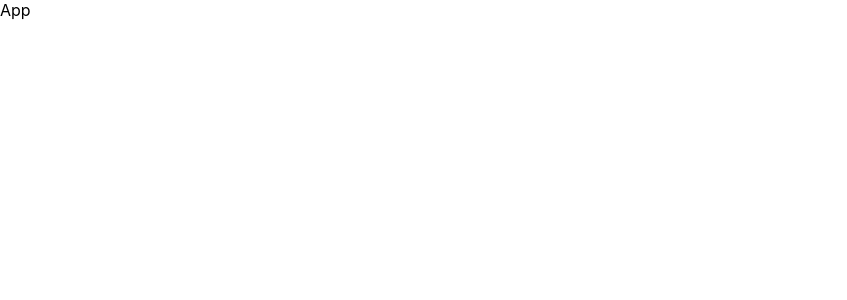
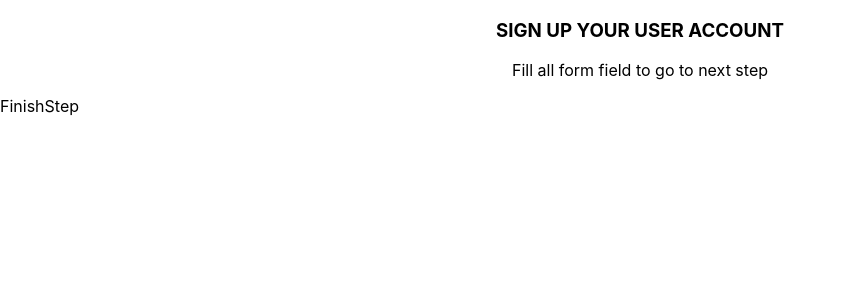
Before and after one commit to unusali1/multistep-user-signup, a React (Create React App) app: page /finishStep in a window 1280 px wide. Shown: the top 300 px of the page, without its empty margins (0-847 px from the left). Built offline with nearby package versions, Linux system fonts and the light colour scheme.

Commit message:
Page Create & Routing

```diff
--- a/src/App.js
+++ b/src/App.js
@@ -1,8 +1,32 @@
 import React from 'react'
+import "./App.css";
+import AccountStep from "./Components/AccountStep"
+import PersonalStep from './Components/PersonalStep';
+import ImageStep from './Components/ImageStep';
+import FinishStep from './Components/FinishStep';
+import { BrowserRouter, Route, Routes } from "react-router-dom";
 
 const App = () => {
+
+
   return (
-    <div>App</div>
+  <BrowserRouter>
+   <div className='App'>
+    <header>
+    <h3 style={{textAlign: "center"}}>SIGN UP YOUR USER ACCOUNT</h3>
+     <p style={{textAlign: "center"}}>Fill all form field to go to next step</p>
+      </header>
+
+   </div>
+   <Routes>
+     <Route path='/' element= {< AccountStep />}></Route>
+     <Route path='/personalStep' element= {< PersonalStep />}></Route>
+     <Route path='/imageStep' element= {< ImageStep />}></Route>
+     <Route path='/finishStep' element= {< FinishStep />}></Route>
+   </Routes>
+
+  </BrowserRouter>
+
   )
 }
 
--- /dev/null
+++ b/src/Components/AccountStep.js
@@ -0,0 +1,9 @@
+import React from 'react'
+
+const AccountStep = () => {
+  return (
+    <div>Account</div>
+  )
+}
+
+export default AccountStep
--- /dev/null
+++ b/src/Components/FinishStep.js
@@ -0,0 +1,9 @@
+import React from 'react'
+
+const FinishStep = () => {
+  return (
+    <div>FinishStep</div>
+  )
+}
+
+export default FinishStep
--- /dev/null
+++ b/src/Components/ImageStep.js
@@ -0,0 +1,9 @@
+import React from 'react'
+
+const ImageStep = () => {
+  return (
+    <div>Image</div>
+  )
+}
+
+export default ImageStep
--- /dev/null
+++ b/src/Components/PersonalStep.js
@@ -0,0 +1,9 @@
+import React from 'react'
+
+const PersonalStep = () => {
+  return (
+    <div>Personal</div>
+  )
+}
+
+export default PersonalStep
```
Also changed, not shown: src/Components/ChangeStep.js (added, +9 -0 lines).
